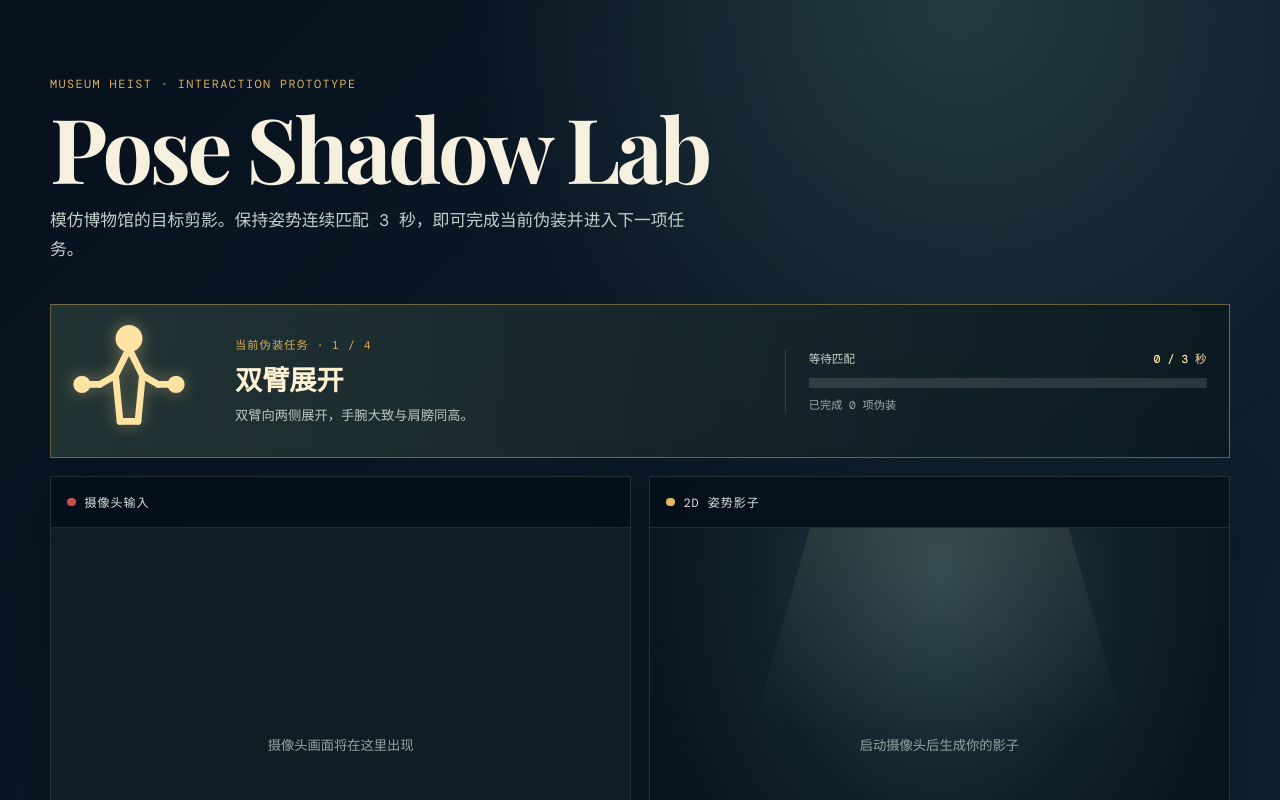
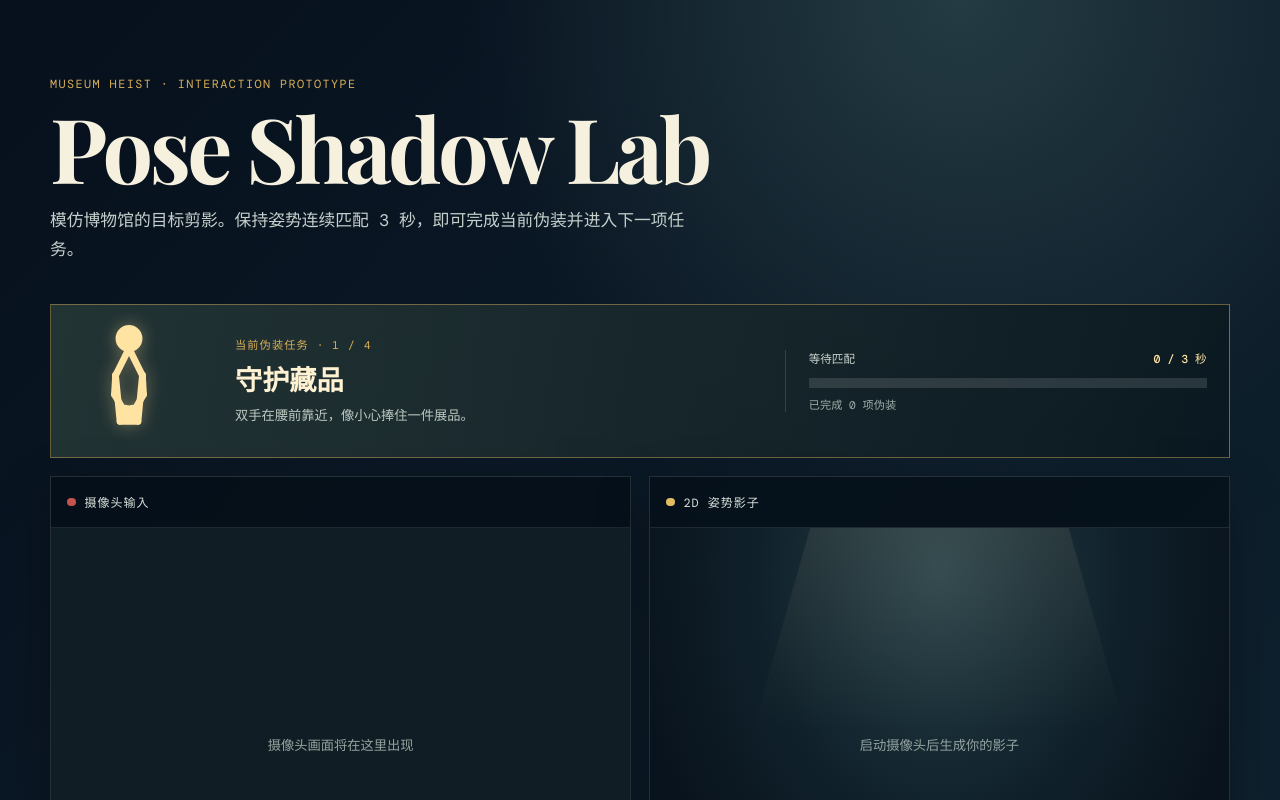
Before and after one commit to sd5913/LFG, a React (Vite) app: page / in a window 1280 px wide. Shown: the top 800 px of the page. Built offline with nearby package versions, Linux system fonts and the light colour scheme.

Commit message:
Use compact statue-inspired pose targets

```diff
--- a/src/pose-shadow-demo.jsx
+++ b/src/pose-shadow-demo.jsx
@@ -15,24 +15,24 @@ const HOLD_DURATION_MS = 3000;
 
 const TARGETS = [
   {
-    id: 'arms-out',
-    title: '双臂展开',
-    description: '双臂向两侧展开，手腕大致与肩膀同高。',
+    id: 'hands-at-waist',
+    title: '守护藏品',
+    description: '双手在腰前靠近，像小心捧住一件展品。',
   },
   {
-    id: 'left-arm-up',
-    title: '左手举高',
-    description: '把你的左手举到左肩上方。',
+    id: 'hands-in-prayer',
+    title: '祈祷雕像',
+    description: '双手在胸前合拢，手腕彼此靠近。',
   },
   {
-    id: 'right-arm-up',
-    title: '右手举高',
-    description: '把你的右手举到右肩上方。',
+    id: 'hand-at-chin',
+    title: '沉思者',
+    description: '将右手靠近下巴，保持安静思考的姿势。',
   },
   {
-    id: 'hands-crossed',
-    title: '双手交叉',
-    description: '在胸前交叉双手，让两个手腕靠近。',
+    id: 'arms-crossed',
+    title: '庄严交臂',
+    description: '在胸前交叠双臂，双手分别靠近另一侧肩膀。',
   },
 ];
 
@@ -41,7 +41,7 @@ function pointsAreReliable(landmarks, indexes) {
 }
 
 function isTargetPose(landmarks, targetId) {
-  if (!landmarks || !pointsAreReliable(landmarks, [11, 12, 13, 14, 15, 16, 23, 24])) return false;
+  if (!landmarks || !pointsAreReliable(landmarks, [0, 11, 12, 13, 14, 15, 16, 23, 24])) return false;
 
   const leftShoulder = landmarks[11];
   const rightShoulder = landmarks[12];
@@ -52,25 +52,21 @@ function isTargetPose(landmarks, targetId) {
   const shoulderWidth = Math.abs(rightShoulder.x - leftShoulder.x);
   const shoulderMiddleY = (leftShoulder.y + rightShoulder.y) / 2;
   const hipMiddleY = (landmarks[23].y + landmarks[24].y) / 2;
-  const armIsRaised = (shoulder, elbow, wrist) =>
-    wrist.y < shoulder.y - Math.max(0.09, shoulderWidth * 0.3) && elbow.y < shoulder.y + 0.08;
+  const wristDistance = Math.hypot(leftWrist.x - rightWrist.x, leftWrist.y - rightWrist.y);
+  const wristMiddleY = (leftWrist.y + rightWrist.y) / 2;
+  const closeHands = wristDistance < Math.max(0.15, shoulderWidth * 0.8);
 
   switch (targetId) {
-    case 'arms-out':
-      return Math.abs(leftWrist.y - leftShoulder.y) < 0.16
-        && Math.abs(rightWrist.y - rightShoulder.y) < 0.16
-        && Math.abs(leftWrist.x - rightWrist.x) > shoulderWidth * 2.15;
-    case 'left-arm-up':
-      return armIsRaised(leftShoulder, leftElbow, leftWrist);
-    case 'right-arm-up':
-      return armIsRaised(rightShoulder, rightElbow, rightWrist);
-    case 'hands-crossed': {
-      const wristDistance = Math.hypot(leftWrist.x - rightWrist.x, leftWrist.y - rightWrist.y);
-      const wristMiddleY = (leftWrist.y + rightWrist.y) / 2;
-      return wristDistance < Math.max(0.15, shoulderWidth * 0.8)
-        && wristMiddleY > shoulderMiddleY - 0.04
-        && wristMiddleY < hipMiddleY + 0.06;
-    }
+    case 'hands-at-waist':
+      return closeHands && wristMiddleY > shoulderMiddleY + 0.24 && wristMiddleY < hipMiddleY + 0.1;
+    case 'hands-in-prayer':
+      return closeHands && wristMiddleY > shoulderMiddleY - 0.02 && wristMiddleY < shoulderMiddleY + 0.25;
+    case 'hand-at-chin':
+      return Math.hypot(rightWrist.x - landmarks[0].x, rightWrist.y - landmarks[0].y) < Math.max(0.16, shoulderWidth * 0.8)
+        && rightElbow.y > rightShoulder.y - 0.02;
+    case 'arms-crossed':
+      return Math.hypot(leftWrist.x - rightShoulder.x, leftWrist.y - rightShoulder.y) < Math.max(0.17, shoulderWidth * 0.85)
+        && Math.hypot(rightWrist.x - leftShoulder.x, rightWrist.y - leftShoulder.y) < Math.max(0.17, shoulderWidth * 0.85);
     default:
       return false;
   }
@@ -120,10 +116,10 @@ function drawShadow(canvas, landmarks, isMatching = false) {
 
 function TargetPoseIcon({ target }) {
   const poses = {
-    'arms-out': { leftElbow: [24, 53], leftWrist: [8, 53], rightElbow: [76, 53], rightWrist: [92, 53] },
-    'left-arm-up': { leftElbow: [29, 30], leftWrist: [27, 10], rightElbow: [76, 66], rightWrist: [87, 82] },
-    'right-arm-up': { leftElbow: [71, 30], leftWrist: [73, 10], rightElbow: [24, 66], rightWrist: [13, 82] },
-    'hands-crossed': { leftElbow: [37, 61], leftWrist: [58, 68], rightElbow: [63, 61], rightWrist: [42, 68] },
+    'hands-at-waist': { leftElbow: [37, 62], leftWrist: [47, 79], rightElbow: [63, 62], rightWrist: [53, 79] },
+    'hands-in-prayer': { leftElbow: [38, 59], leftWrist: [48, 62], rightElbow: [62, 59], rightWrist: [52, 62] },
+    'hand-at-chin': { leftElbow: [37, 64], leftWrist: [28, 79], rightElbow: [67, 49], rightWrist: [57, 25] },
+    'arms-crossed': { leftElbow: [38, 59], leftWrist: [61, 47], rightElbow: [62, 59], rightWrist: [39, 47] },
   };
   const pose = poses[target.id];
   const lines = [[50, 21, 38, 45], [50, 21, 62, 45], [38, 45, pose.leftElbow[0], pose.leftElbow[1]], [pose.leftElbow[0], pose.leftElbow[1], pose.leftWrist[0], pose.leftWrist[1]], [62, 45, pose.rightElbow[0], pose.rightElbow[1]], [pose.rightElbow[0], pose.rightElbow[1], pose.rightWrist[0], pose.rightWrist[1]], [38, 45, 42, 86], [62, 45, 58, 86], [42, 86, 58, 86]];
```
Also changed, not shown: 1 other file (tests, documents, lock files or other folders).
